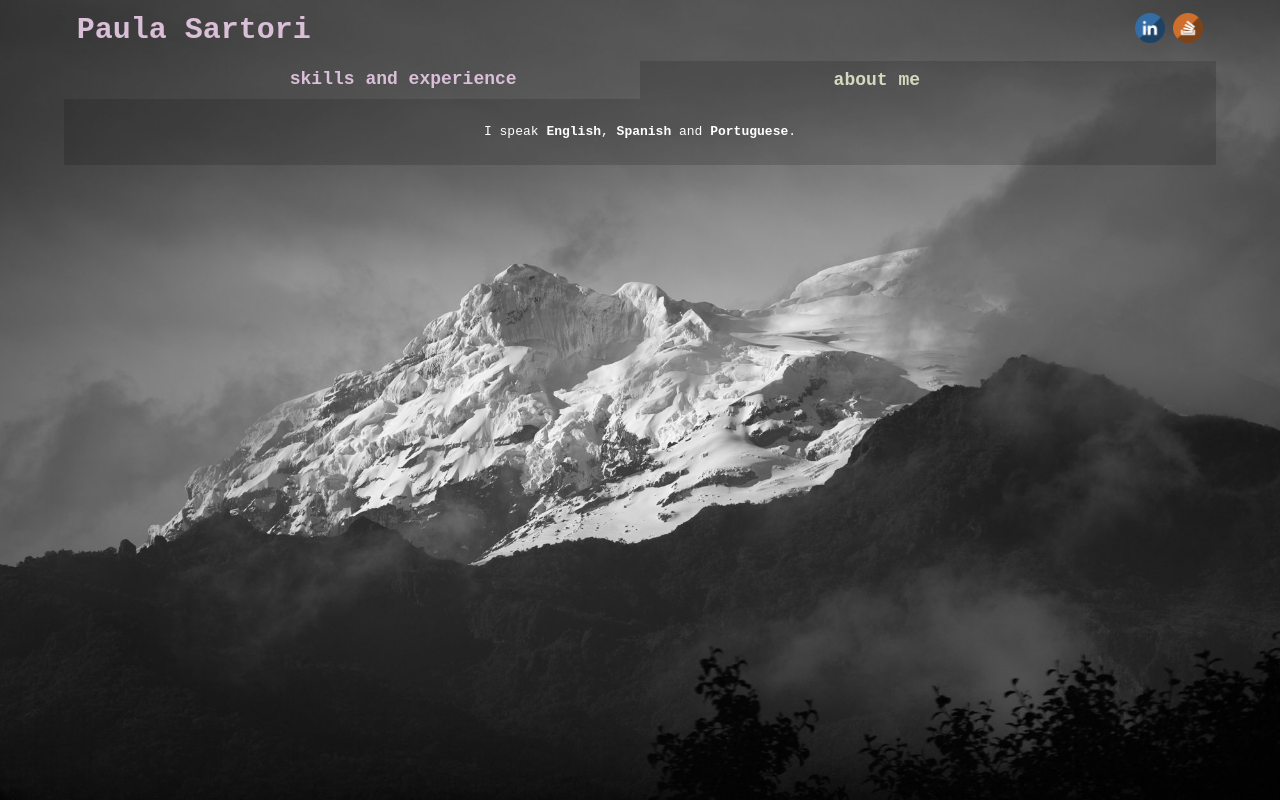
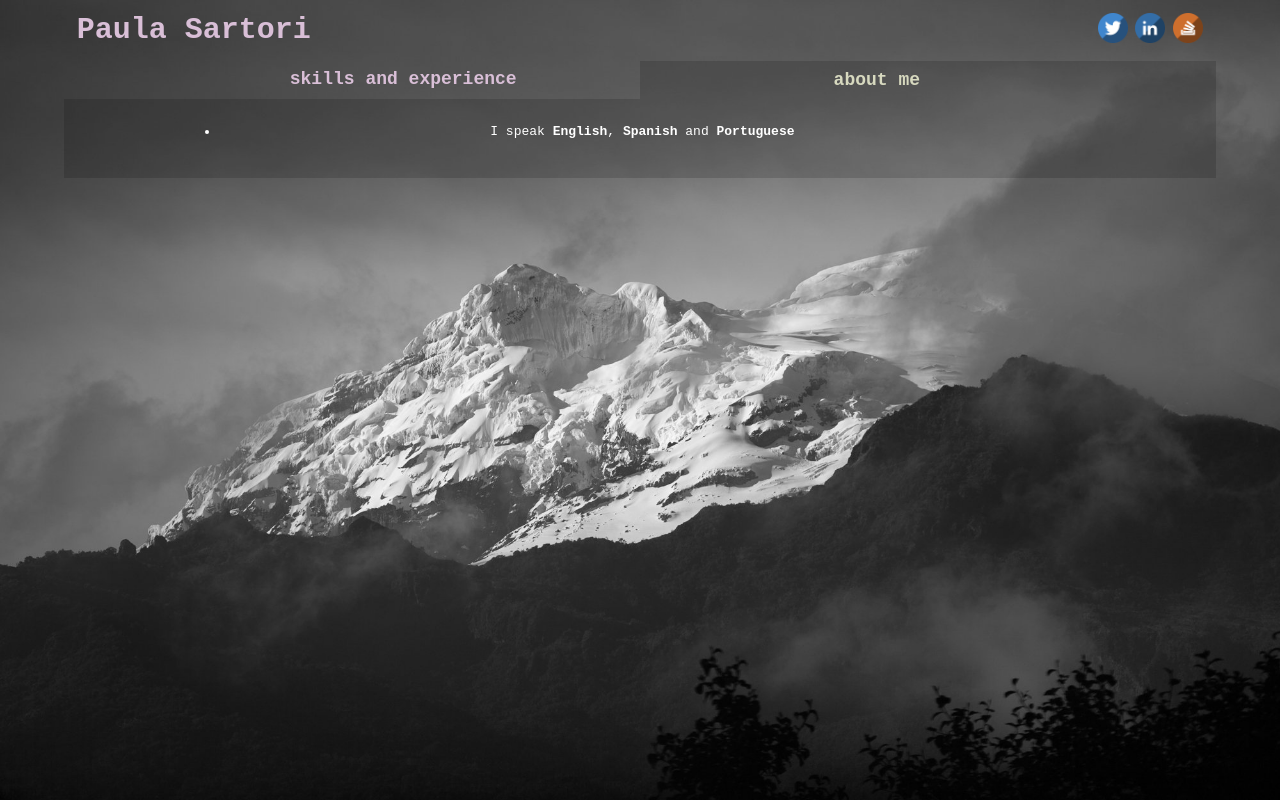
Before and after one commit to paulassartori/paulassartori.github.io, a plain HTML site: page index.html in a window 1280 px wide. Both pictures are taken after a click on the element "about me". Drawn offline with Linux system fonts and the light colour scheme.

Commit message:
Update index.html

```diff
--- a/index.html
+++ b/index.html
@@ -165,16 +165,10 @@
             <div class="brand-bar">
                 <div class="brand-logo-space left">Paula Sartori</div>
                 <div class="header-links">
-
-                    <!--<a href="https://www.instagram.com/paulasartori__/" target="_blank"><img src="instagram_.png" width="30px" height="30px" alt="instagram icon"></a>
                     <a href="https://twitter.com/hithisispaula" target="_blank"><img src="twitter_.png" width="30px" height="30px" alt="twitter icon"></a>
-                    <a href="https://www.strava.com/athletes/33309816" target="_blank"><img src="Strava_.png" width="30px" height="30px" alt="strava icon"></a>
-                    <a href="https://www.youtube.com/channel/UC0onz6IZEZltWX6iTgL0nMA?view_as=subscriber" target="_blank"><img src="youtube_.png" width="30px" height="30px" alt="youtube icon"></a> -->
                     <a href="https://www.linkedin.com/in/paula-sartori-428021a3/" target="_blank"><img src="linkedin_.png" width="30px" height="30px" alt="linkedin icon"></a>
-                    <!--<a href="https://www.facebook.com/paulaxsartori" target="_blank"><img src="facebook_.png" width="30px" height="30px" alt="facebook icon"></a> -->
                     <a href="https://https://stackoverflow.com/users/8672994/paula-sartori" target="_blank"><img src="stackoverflow_.png" width="30px" height="30px" alt="stackoverflow icon"></a>
                     <!--<a href="https://github.com/paulassartori" target="_blank"><img src="github_.png" width="30px" height="30px" alt="github icon"></a> -->
-
                 </div>
             </div>
             <div class="menu">
@@ -184,28 +178,23 @@
         </div>
         <div class="container">
             <div class="content" id="skills-content">
-
                 <!--<p>I graduated as a geographer at <strong>Universidade Federal de São Carlos - UFSCar</strong> in 2016, my emphasis being on geoprocessing and GIS.</p>
                 <p>I studied at <strong>Universidad de La  República Uruguay - UDELAR</strong> in 2015 as exchange student focusing in GIS and geololy.</p>
                 <p>I'm now a <strong>Systems Analysis</strong> undergratuate student at Faculdade de Tecnologia de São Paulo - FATEC-SP. </p>
                 <br/>-->
-
                 <ul>
                     <li>under construction</li>
                 </ul>
-
-
-
             </div>
             <div class="content" id="aboutme-content">
-
-		<p>I speak <strong>English</strong>, <strong>Spanish</strong> and <strong>Portuguese</strong>.</p>
+		<ul>
+                    <li>I speak <strong>English</strong>, <strong>Spanish</strong> and <strong>Portuguese</strong> </li>
+                </ul>
 
                <!-- <div class="topic">
                     <div class="pict-box left inner-right">
                         <iframe height='160' width='300' frameborder='0' allowtransparency='true' scrolling='no' src='https://www.strava.com/athletes/33309816/activity-summary/b8452099db4019c4a88585c94c69d3af587b3c2d'></iframe></div>
                 </div>
-
                 <div class="topic">
                     <div class="pict-box left inner-right"><img src="1cat.png" width="200" /></div>
                     <div class="text-box right inner-left">I'm a cat person since 1992.<br />Now I'm a cat mother who takes a hundred pictures of my cat per day.<br />I live with this gourgeus kitty named Mimmi, who does not like humans but loves whiskas cat food, tuna fish and chicken eggs even more than I love pizza.</div>
@@ -213,32 +202,7 @@
                 <div class="topic">
                     <div class="text-box left inner-right">I've been studying music and practicing drums for the last 5 years and I'm in love with it. I like to play rock, but don't be surprised if you find me playing latin music, like reggaeton.<br />This is me.</div>
                     <div class="pict-box right inner-left"><img src="2bat.png" width="200" /></div>
-                </div>
-                 <div class="topic">
-                    <div class="pict-box left inner-right"><img src="3swim.png" width="200" /></div>
-                    <div class="text-box right inner-left">I'm also an amateur long distance swimmer. I usually train at heated indoor swimming pools, but enroll on open water championships.<br />Basically, I practice at swimming pools to compete at dams and lakes.</div>
-                </div>
-                <div class="topic">
-                    <div class="text-box left inner-right">As you can see I like to practice radical sports, and in 2017 I tryed go karts for the first time. Since then, I developed an interest into autosports and have been attending to all F1 GPs in Brazil. I also have been watching on TV the most FIA Formula E races I can.<br />I continue to practice at go karts and simulators.</div>
-                    <div class="pict-box right inner-left"><img src="4kart.png" width="200" /></div>
-                </div>
-                 <div class="topic">
-                    <div class="pict-box left inner-right"><img src="5surf.png" width="200" /></div>
-                    <div class="text-box right inner-left">Just like any true swimmer, I like to be as close to the water as I can. So, on weekends, you'll probably find me at the pool or at the sea (if I'm lucky =D).</div>
-                </div>
-                <div class="topic">
-                    <div class="text-box left inner-right">Naturally, as a geographer, I also enjoy to take some time at the mountains, to practice winter sports and enjoy the view.</div>
-                    <div class="pict-box right inner-left"><img src="6ski.png" width="200" /></div>
-                </div>
-                <div class="topic">
-                    <div class="text-box left inner-right">A Beat Saber player.</div>
-                    <div class="pict-box right inner-left"><img src="7beatsaber.png" width="200" /></div>
-                </div>
-                <div class="topic">
-                    <div class="text-box left inner-right">And I'm really passionate about travel.</div>
-                    <div class="pict-box right inner-left"><img src="8viagem.png" width="200" /></div>
-                </div>
--->
+                </div> -->
             </div>
         </div>
     </div>
```
